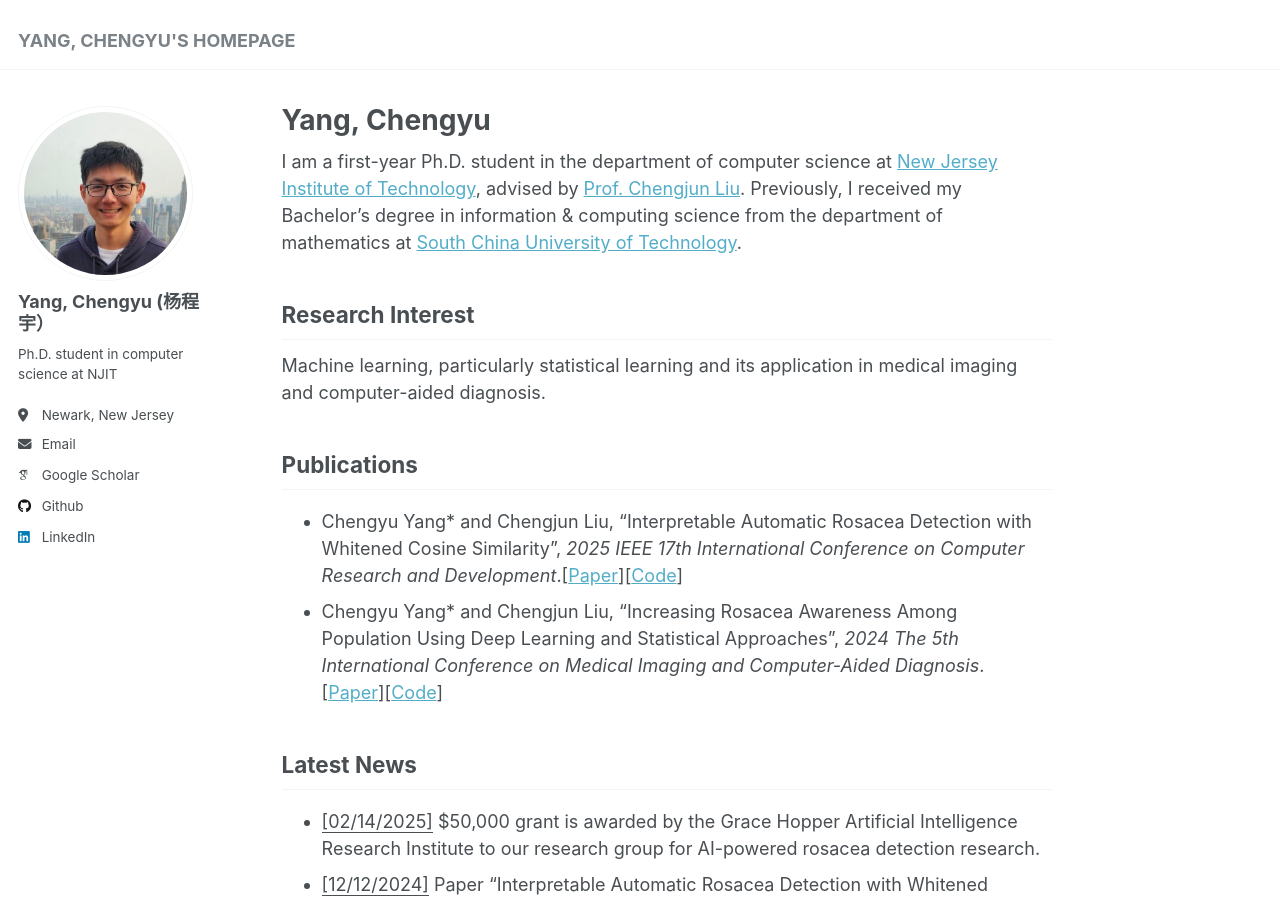
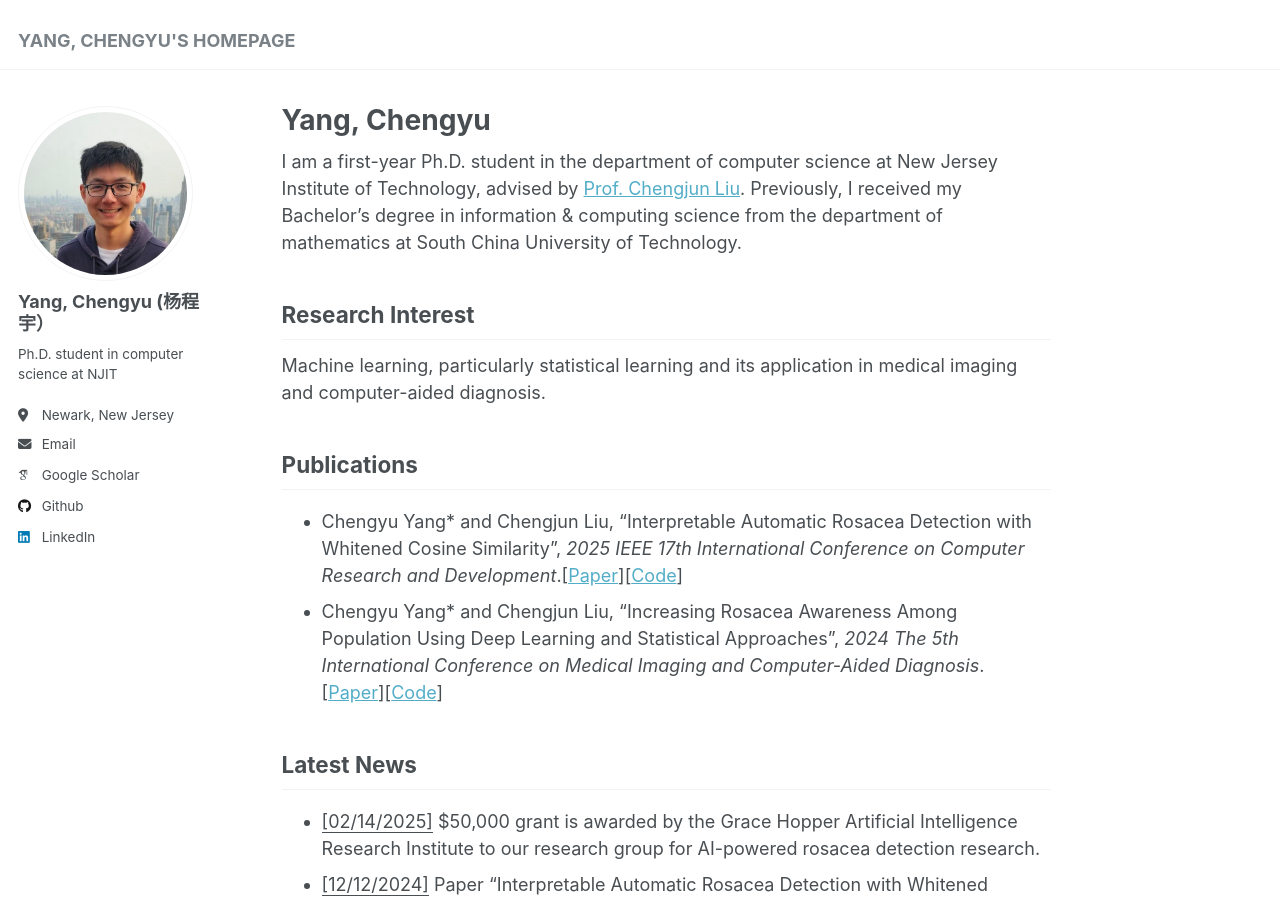
Before and after one commit to chengyuyang-njit/chengyuyang-njit.github.io, a Jekyll site: the page built from _pages/about.md, in a window 1280 px wide and 900 px high. Built offline with Jekyll 4.4.1, drawn with Linux system fonts in a browser that asks for light colours; some web fonts are replaced; part of the change alters nothing that is shown.

```diff
--- a/_pages/about.md
+++ b/_pages/about.md
@@ -6,7 +6,7 @@ redirect_from:
   - /about/
   - /about.html
 ---
-I am a first-year Ph.D. student in the department of computer science at [New Jersey Institute of Technology](https://www.njit.edu/), advised by [Prof. Chengjun Liu](https://web.njit.edu/~cliu/). Previously, I received my Bachelor's degree in information & computing science from the department of mathematics at [South China University of Technology](https://www.usnews.com/education/best-global-universities/south-china-university-of-technology-505115).
+I am a first-year Ph.D. student in the department of computer science at New Jersey Institute of Technology, advised by [Prof. Chengjun Liu](https://web.njit.edu/~cliu/). Previously, I received my Bachelor's degree in information & computing science from the department of mathematics at South China University of Technology.
 
 Research Interest
 ------
```
